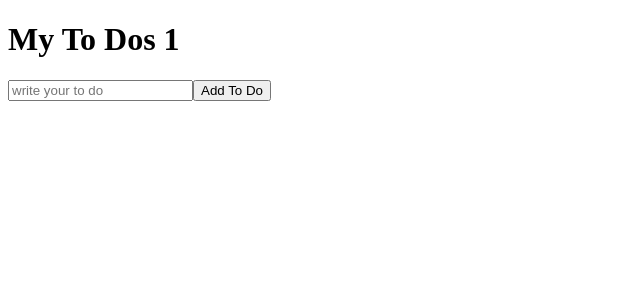
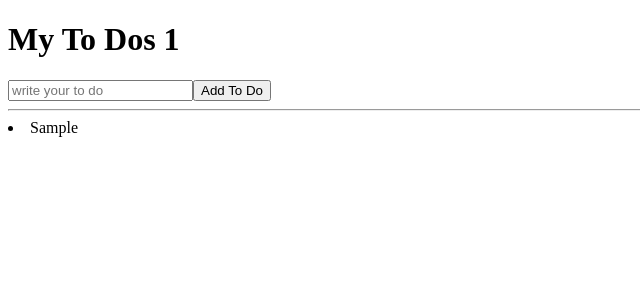
Before and after one commit to JeonSuna/nomad-react, a React (Create React App) app in the folder nomad-react/: page / in a window 1280 px wide. Both pictures are taken after typing "Sample" into the empty fields and a click on the button "Add To Do". Shown: the top 300 px of the page, without its empty margins (0-640 px from the left). Built offline with nearby package versions, Linux system fonts and the light colour scheme.

Commit message:
ToDoList part two

```diff
--- a/nomad-react/src/App.js
+++ b/nomad-react/src/App.js
@@ -27,6 +27,10 @@ function App() {
         />
         <button>Add To Do</button>
       </form>
+      <hr />
+      {toDos.map((value, index) => {
+        return <li key={index}>{value}</li>;
+      })}
     </div>
   );
 }
```
